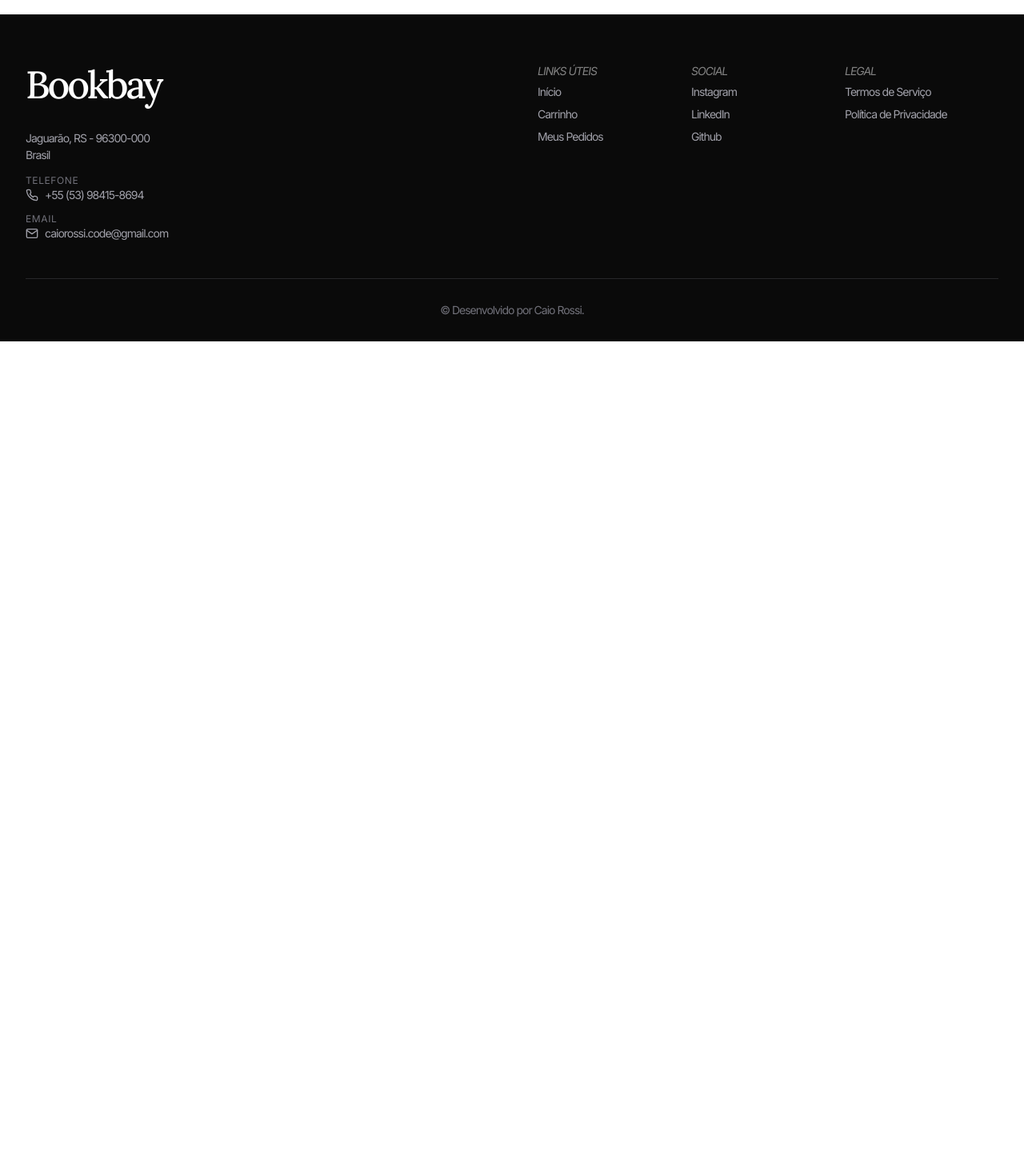
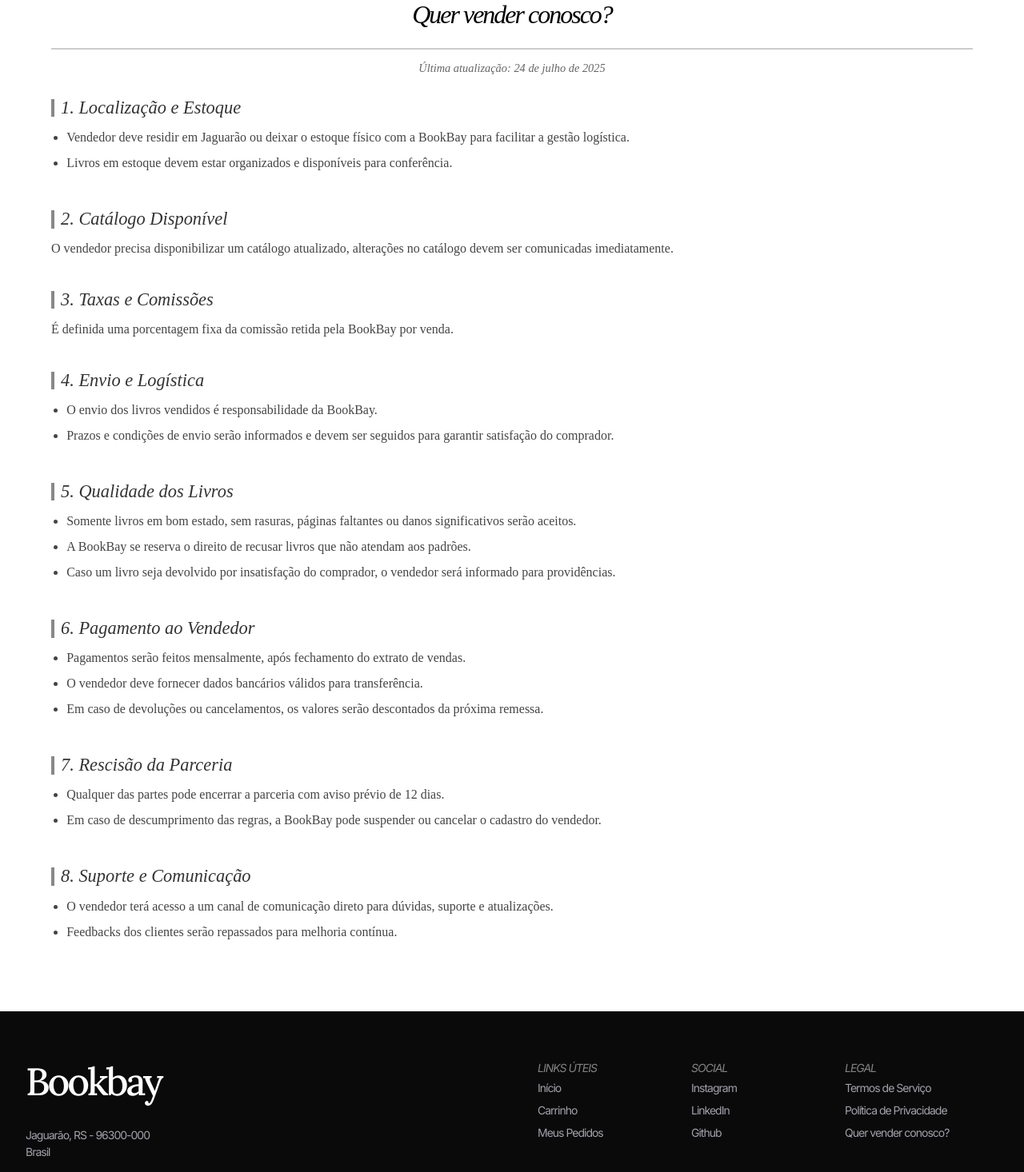
Before and after one commit to Caiorossi00/Bookbay-frontend, a React (Vite) app: page /seja-parceiro in a window 1280 px wide. Shown: the part 240-1706 px from the top of the page at 80% size. Before the commit the page ends 800 px from the top, so only its background shows below. Built offline with nearby package versions, Linux system fonts and the light colour scheme; no server answers.

Commit message:
feat: add SellWithUs page and link in Footer for vendor information

```diff
--- a/src/App.jsx
+++ b/src/App.jsx
@@ -20,6 +20,7 @@ import Register from "./pages/Register";
 import Pedidos from "./components/MyOrders";
 import TermsOfService from "./pages/TermsOfService";
 import PrivacyPolicy from "./pages/PrivacyPolicy";
+import SellWithUs from "./pages/SellWithUs";
 
 function App() {
   return (
@@ -33,6 +34,7 @@ function App() {
         <Route path="/pedidos" element={<Pedidos />} />
         <Route path="/termos-de-serviço" element={<TermsOfService />} />
         <Route path="/politica-de-privacidade" element={<PrivacyPolicy />} />
+        <Route path="/seja-parceiro" element={<SellWithUs />} />
 
         <Route
           path="/admin"
--- /dev/null
+++ b/src/assets/styles/SellWithUs.scss
@@ -0,0 +1,99 @@
+.sell-with-us {
+  padding: 3rem 5% 0 5%;
+  margin: 0 auto;
+
+  h1 {
+    font-size: 2rem;
+    margin-bottom: 1rem;
+    font-style: italic;
+    border-bottom: 2px solid #ccc;
+    padding-bottom: 0.8em;
+    letter-spacing: -2px;
+    font-weight: 300;
+    text-align: center;
+  }
+
+  section {
+    margin-bottom: 2.5rem;
+
+    h2 {
+      font-size: 1.4rem;
+      font-weight: lighter;
+      margin-bottom: 0.8rem;
+      color: #333;
+      font-style: italic;
+      border-left: 4px solid #888;
+      padding-left: 0.5rem;
+    }
+
+    p,
+    ul {
+      font-size: 1rem;
+      line-height: 1.6;
+      color: #444;
+    }
+
+    ul {
+      display: flex;
+      align-items: flex-start;
+      flex-direction: column;
+      margin-left: 1.2rem;
+      margin-top: 0.5rem;
+      list-style-type: disc;
+
+      li {
+        margin-bottom: 0.4rem;
+        text-align: left;
+      }
+    }
+  }
+
+  .cta {
+    text-align: center;
+    margin-top: 2rem;
+
+    button {
+      background: #ff8c00;
+      color: #fff;
+      border: none;
+      padding: 12px 25px;
+      font-size: 1rem;
+      border-radius: 4px;
+      cursor: pointer;
+      transition: background 0.3s;
+
+      &:hover {
+        background: #e07b00;
+      }
+    }
+  }
+}
+
+.last-updated {
+  font-size: 0.9rem;
+  color: #666;
+  margin-bottom: 2rem;
+  font-style: italic;
+  text-align: center;
+}
+
+@media (max-width: 600px) {
+  .sell-with-us {
+    padding: 2rem 3%;
+
+    h1 {
+      font-size: 1.8rem;
+    }
+
+    section {
+      h2 {
+        font-size: 1.2rem;
+      }
+
+      p,
+      ul {
+        font-size: 0.95rem;
+      }
+    }
+  }
+}
--- a/src/components/Footer.jsx
+++ b/src/components/Footer.jsx
@@ -93,6 +93,9 @@ const Footer = () => {
                   Política de Privacidade
                 </Link>
               </li>
+              <li>
+                <Link to="/seja-parceiro">Quer vender conosco?</Link>
+              </li>
             </ul>
           </div>
         </div>
--- /dev/null
+++ b/src/pages/SellWithUs.jsx
@@ -0,0 +1,119 @@
+import React from "react";
+import "../assets/styles/SellWithUs.scss";
+
+export default function SellWithUs() {
+  return (
+    <div className="sell-with-us">
+      <div className="container">
+        <h1>Quer vender conosco?</h1>
+        <p className="last-updated">
+          <strong>Última atualização:</strong> 24 de julho de 2025
+        </p>
+
+        <section>
+          <h2>1. Localização e Estoque</h2>
+          <ul>
+            <li>
+              Vendedor deve residir em Jaguarão ou deixar o estoque físico com a
+              BookBay para facilitar a gestão logística.
+            </li>
+            <li>
+              Livros em estoque devem estar organizados e disponíveis para
+              conferência.
+            </li>
+          </ul>
+        </section>
+
+        <section>
+          <h2>2. Catálogo Disponível</h2>
+          <p>
+            O vendedor precisa disponibilizar um catálogo atualizado, alterações
+            no catálogo devem ser comunicadas imediatamente.
+          </p>
+        </section>
+
+        <section>
+          <h2>3. Taxas e Comissões</h2>
+          <p>
+            É definida uma porcentagem fixa da comissão retida pela BookBay por
+            venda.
+          </p>
+        </section>
+
+        <section>
+          <h2>4. Envio e Logística</h2>
+          <ul>
+            <li>O envio dos livros vendidos é responsabilidade da BookBay.</li>
+            <li>
+              Prazos e condições de envio serão informados e devem ser seguidos
+              para garantir satisfação do comprador.
+            </li>
+          </ul>
+        </section>
+
+        <section>
+          <h2>5. Qualidade dos Livros</h2>
+          <ul>
+            <li>
+              Somente livros em bom estado, sem rasuras, páginas faltantes ou
+              danos significativos serão aceitos.
+            </li>
+            <li>
+              A BookBay se reserva o direito de recusar livros que não atendam
+              aos padrões.
+            </li>
+            <li>
+              Caso um livro seja devolvido por insatisfação do comprador, o
+              vendedor será informado para providências.
+            </li>
+          </ul>
+        </section>
+
+        <section>
+          <h2>6. Pagamento ao Vendedor</h2>
+          <ul>
+            <li>
+              Pagamentos serão feitos mensalmente, após fechamento do extrato de
+              vendas.
+            </li>
+            <li>
+              O vendedor deve fornecer dados bancários válidos para
+              transferência.
+            </li>
+            <li>
+              Em caso de devoluções ou cancelamentos, os valores serão
+              descontados da próxima remessa.
+            </li>
+          </ul>
+        </section>
+
+        <section>
+          <h2>7. Rescisão da Parceria</h2>
+          <ul>
+            <li>
+              Qualquer das partes pode encerrar a parceria com aviso prévio de
+              12 dias.
+            </li>
+            <li>
+              Em caso de descumprimento das regras, a BookBay pode suspender ou
+              cancelar o cadastro do vendedor.
+            </li>
+          </ul>
+        </section>
+
+        <section>
+          <h2>8. Suporte e Comunicação</h2>
+          <ul>
+            <li>
+              O vendedor terá acesso a um canal de comunicação direto para
+              dúvidas, suporte e atualizações.
+            </li>
+            <li>
+              Feedbacks dos clientes serão repassados para melhoria contínua.
+            </li>
+          </ul>
+        </section>
+      </div>
+    </div>
+  );
+}
```
